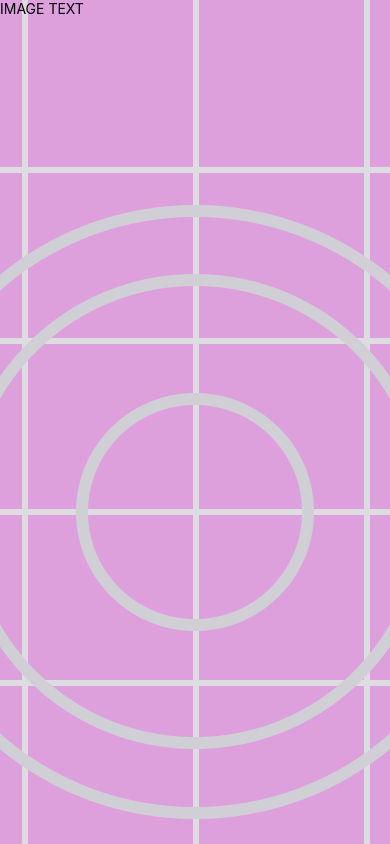
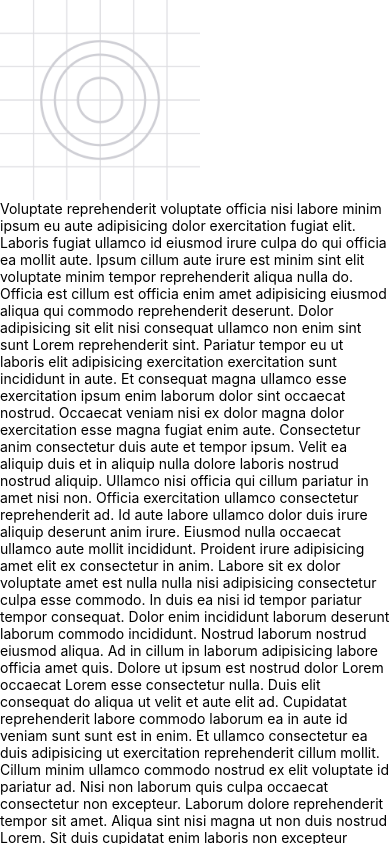
Before and after one commit to ordrid/learning-react-native, a React Native app: screen / in a window 390 px wide. Shown: the top 844 px of the page. Built offline with nearby package versions, Linux system fonts and the light colour scheme.

Commit message:
learning `ScrollView` component

```diff
--- a/App.js
+++ b/App.js
@@ -1,19 +1,51 @@
-import { ImageBackground, StyleSheet, Text, View } from "react-native";
+import { Image, ScrollView, StyleSheet, Text, View } from "react-native";
 
 const logoImg = require("./assets/adaptive-icon.png");
 
 export default function App() {
   return (
-    <View style={styles.container}>
-      {/* <Image source={logoImg} style={{ width: 300, height: 300 }} />
-      <Image
-        source={{ uri: "https://picsum.photos/300" }}
-        style={{ width: 300, height: 300 }}
-      /> */}
-
-      <ImageBackground source={logoImg} style={{ flex: 1, width: '100%' }}>
-        <Text>IMAGE TEXT</Text>
-      </ImageBackground>
+    <View contentContainerStyle={styles.container}>
+      <ScrollView>
+        <Image source={logoImg} style={{ width: 200, height: 200 }} />
+        <Text>
+          Voluptate reprehenderit voluptate officia nisi labore minim ipsum eu
+          aute adipisicing dolor exercitation fugiat elit. Laboris fugiat
+          ullamco id eiusmod irure culpa do qui officia ea mollit aute. Ipsum
+          cillum aute irure est minim sint elit voluptate minim tempor
+          reprehenderit aliqua nulla do. Officia est cillum est officia enim
+          amet adipisicing eiusmod aliqua qui commodo reprehenderit deserunt.
+          Dolor adipisicing sit elit nisi consequat ullamco non enim sint sunt
+          Lorem reprehenderit sint. Pariatur tempor eu ut laboris elit
+          adipisicing exercitation exercitation sunt incididunt in aute. Et
+          consequat magna ullamco esse exercitation ipsum enim laborum dolor
+          sint occaecat nostrud. Occaecat veniam nisi ex dolor magna dolor
+          exercitation esse magna fugiat enim aute. Consectetur anim consectetur
+          duis aute et tempor ipsum. Velit ea aliquip duis et in aliquip nulla
+          dolore laboris nostrud nostrud aliquip. Ullamco nisi officia qui
+          cillum pariatur in amet nisi non. Officia exercitation ullamco
+          consectetur reprehenderit ad. Id aute labore ullamco dolor duis irure
+          aliquip deserunt anim irure. Eiusmod nulla occaecat ullamco aute
+          mollit incididunt. Proident irure adipisicing amet elit ex consectetur
+          in anim. Labore sit ex dolor voluptate amet est nulla nulla nisi
+          adipisicing consectetur culpa esse commodo. In duis ea nisi id tempor
+          pariatur tempor consequat. Dolor enim incididunt laborum deserunt
+          laborum commodo incididunt. Nostrud laborum nostrud eiusmod aliqua. Ad
+          in cillum in laborum adipisicing labore officia amet quis. Dolore ut
+          ipsum est nostrud dolor Lorem occaecat Lorem esse consectetur nulla.
+          Duis elit consequat do aliqua ut velit et aute elit ad. Cupidatat
+          reprehenderit labore commodo laborum ea in aute id veniam sunt sunt
+          est in enim. Et ullamco consectetur ea duis adipisicing ut
+          exercitation reprehenderit cillum mollit. Cillum minim ullamco commodo
+          nostrud ex elit voluptate id pariatur ad. Nisi non laborum quis culpa
+          occaecat consectetur non excepteur. Laborum dolore reprehenderit
+          tempor sit amet. Aliqua sint nisi magna ut non duis nostrud Lorem. Sit
+          duis cupidatat enim laboris non excepteur ipsum quis excepteur commodo
+          do consequat quis cupidatat. Nulla nisi eu aute tempor aliqua velit
+          Lorem Lorem officia. Minim fugiat nulla excepteur ea ut tempor aute
+          et. Ad mollit sint proident occaecat eiusmod laboris esse dolor.
+        </Text>
+        <Image source={logoImg} style={{ width: 200, height: 200 }} />
+      </ScrollView>
     </View>
   );
 }
@@ -24,5 +56,6 @@ const styles = StyleSheet.create({
     backgroundColor: "plum",
     alignItems: "center",
     justifyContent: "center",
+    padding: 60,
   },
 });
```
